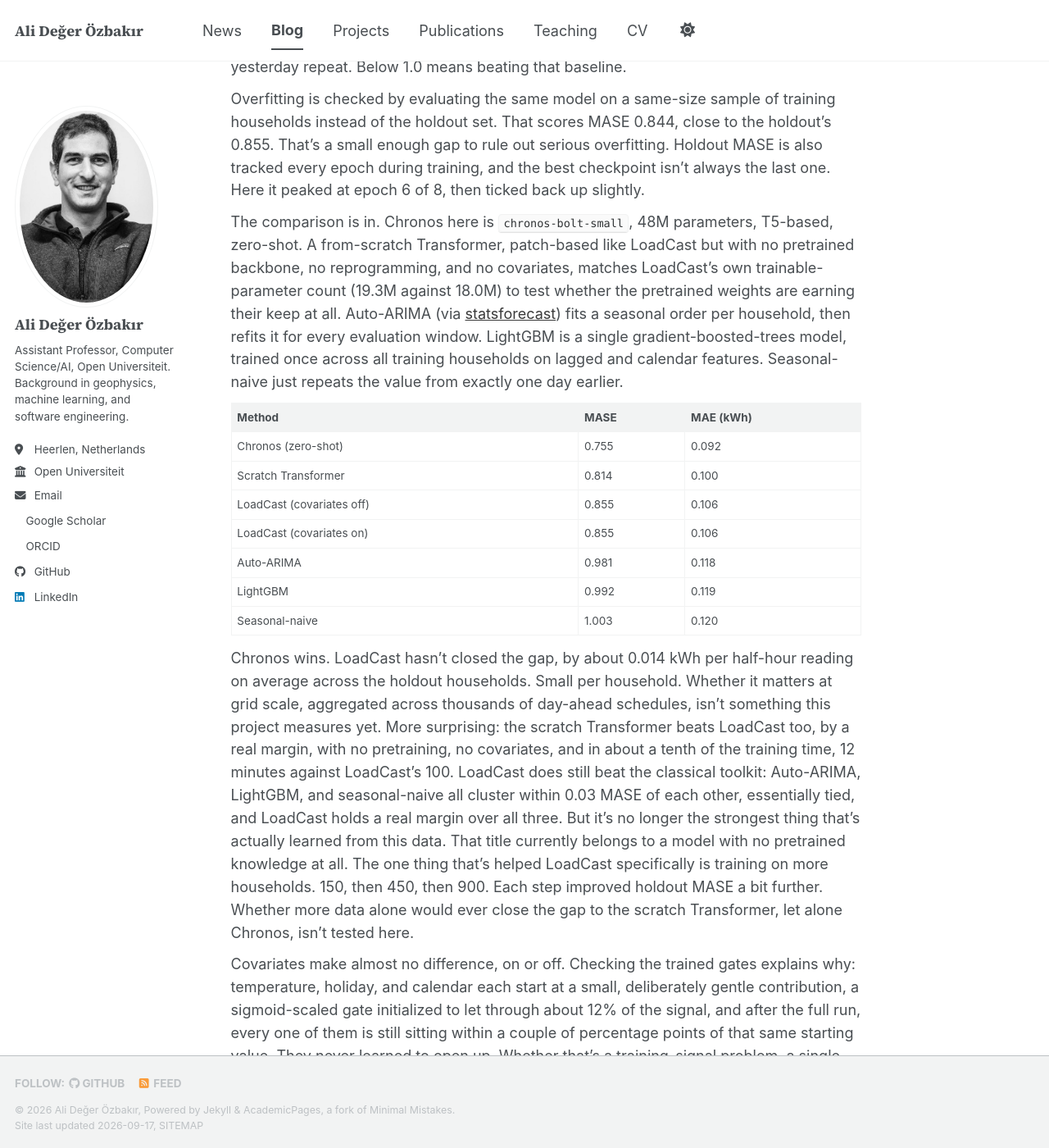
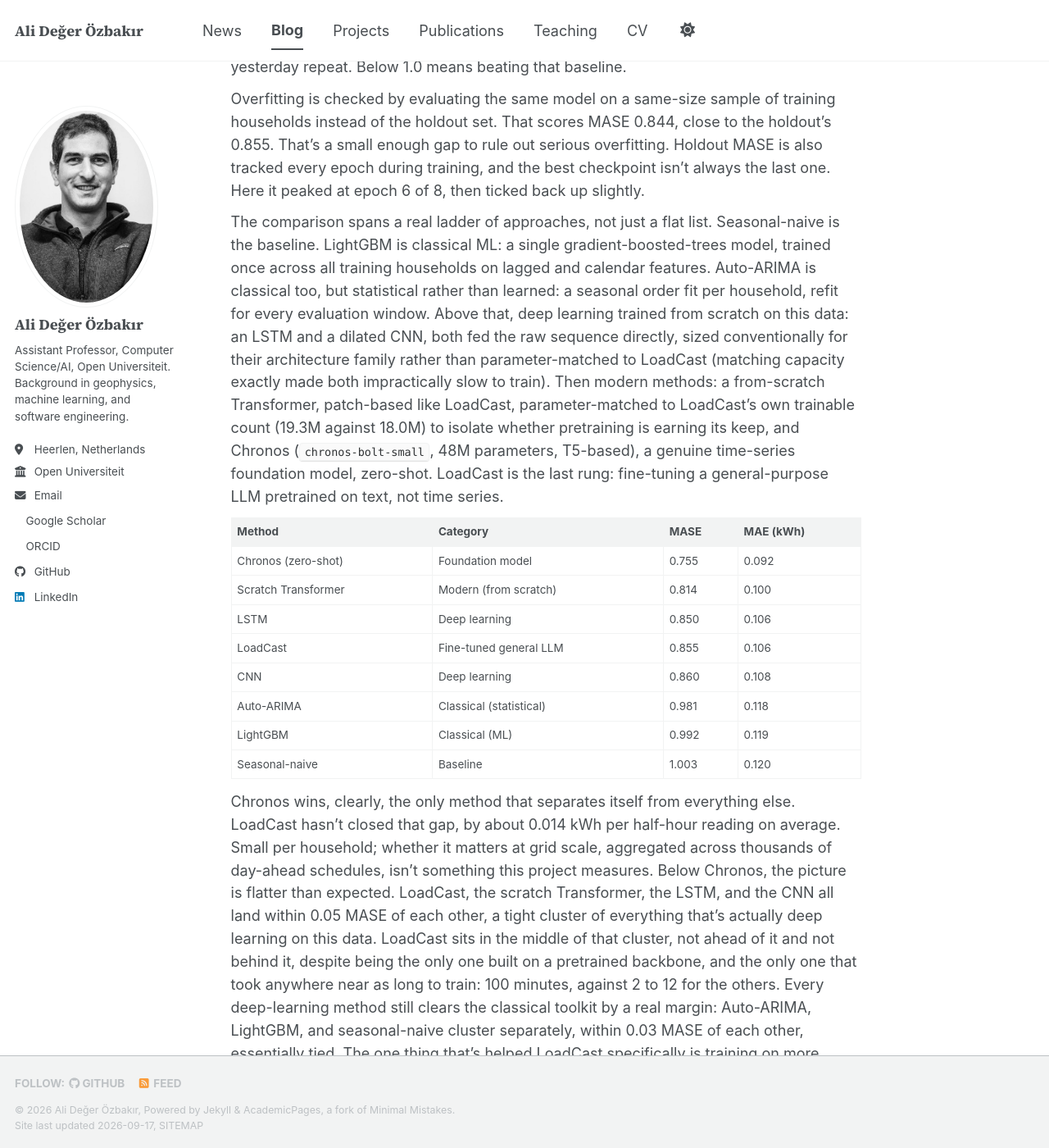
Before and after one commit to aozbakir/aozbakir.github.io, a Jekyll site: the page built from _posts/2026-09-16-reprogramming-llm-electricity-forecasting.md, in a window 1280 px wide and 1400 px high, scrolled down 2568 px. Shown: the whole window at 82% size. Built offline with Jekyll 4.4.1, drawn with Linux system fonts in a browser that asks for light colours; a style sheet for code colours, icons or effects is not loaded; some of the changed text lies outside the part shown.

Commit message:
Restructure results around the full method taxonomy
Built and ran LSTM and CNN baselines to complete the ladder: baseline
(seasonal-naive) -> classical statistical (Auto-ARIMA) -> classical ML
(LightGBM) -> deep learning from scratch (LSTM, CNN) -> modern methods
(scratch Transformer, Chronos) -> fine-tuned general-purpose LLM
(LoadCast).

Both new baselines needed real debugging before they'd run at full
scale: an 18M-parameter LSTM was pathologically slow on both MPS and
CPU (336 sequential, non-parallelizable timesteps don't scale like a
Transformer's), and a parameter-matched 580-channel CNN stalled badly
at full scale for reasons that didn't reproduce at smoke scale. Both
now use conventionally-sized architectures instead, disclosed as such
rather than forced to an exact parameter match.

Result: LoadCast (0.855 MASE) sits inside a tight cluster with the
scratch Transformer (0.814), LSTM (0.850), and CNN (0.860) -- not
ahead of it, not behind it -- while Chronos (0.755) is the only method
that separates from the pack. Rewrote the results section and closing
around this fuller, more accurate picture: the real dividing line in
the whole comparison is genuine time-series pretraining (Chronos),
not reprogramming a text-pretrained LLM.

Co-Authored-By: Claude Sonnet 5 <noreply@anthropic.com>

```diff
--- a/_posts/2026-09-16-reprogramming-llm-electricity-forecasting.md
+++ b/_posts/2026-09-16-reprogramming-llm-electricity-forecasting.md
@@ -56,19 +56,20 @@ MASE, mean absolute scaled error, scores a forecast against a naive same-time-ye
 
 Overfitting is checked by evaluating the same model on a same-size sample of training households instead of the holdout set. That scores MASE 0.844, close to the holdout's 0.855. That's a small enough gap to rule out serious overfitting. Holdout MASE is also tracked every epoch during training, and the best checkpoint isn't always the last one. Here it peaked at epoch 6 of 8, then ticked back up slightly.
 
-The comparison is in. Chronos here is `chronos-bolt-small`, 48M parameters, T5-based, zero-shot. A from-scratch Transformer, patch-based like LoadCast but with no pretrained backbone, no reprogramming, and no covariates, matches LoadCast's own trainable-parameter count (19.3M against 18.0M) to test whether the pretrained weights are earning their keep at all. Auto-ARIMA (via [statsforecast](https://github.com/Nixtla/statsforecast)) fits a seasonal order per household, then refits it for every evaluation window. LightGBM is a single gradient-boosted-trees model, trained once across all training households on lagged and calendar features. Seasonal-naive just repeats the value from exactly one day earlier.
+The comparison spans a real ladder of approaches, not just a flat list. Seasonal-naive is the baseline. LightGBM is classical ML: a single gradient-boosted-trees model, trained once across all training households on lagged and calendar features. Auto-ARIMA is classical too, but statistical rather than learned: a seasonal order fit per household, refit for every evaluation window. Above that, deep learning trained from scratch on this data: an LSTM and a dilated CNN, both fed the raw sequence directly, sized conventionally for their architecture family rather than parameter-matched to LoadCast (matching capacity exactly made both impractically slow to train). Then modern methods: a from-scratch Transformer, patch-based like LoadCast, parameter-matched to LoadCast's own trainable count (19.3M against 18.0M) to isolate whether pretraining is earning its keep, and Chronos (`chronos-bolt-small`, 48M parameters, T5-based), a genuine time-series foundation model, zero-shot. LoadCast is the last rung: fine-tuning a general-purpose LLM pretrained on text, not time series.
 
-| Method | MASE | MAE (kWh) |
-|---|---|---|
-| Chronos (zero-shot) | 0.755 | 0.092 |
-| Scratch Transformer | 0.814 | 0.100 |
-| LoadCast (covariates off) | 0.855 | 0.106 |
-| LoadCast (covariates on) | 0.855 | 0.106 |
-| Auto-ARIMA | 0.981 | 0.118 |
-| LightGBM | 0.992 | 0.119 |
-| Seasonal-naive | 1.003 | 0.120 |
+| Method | Category | MASE | MAE (kWh) |
+|---|---|---|---|
+| Chronos (zero-shot) | Foundation model | 0.755 | 0.092 |
+| Scratch Transformer | Modern (from scratch) | 0.814 | 0.100 |
+| LSTM | Deep learning | 0.850 | 0.106 |
+| LoadCast | Fine-tuned general LLM | 0.855 | 0.106 |
+| CNN | Deep learning | 0.860 | 0.108 |
+| Auto-ARIMA | Classical (statistical) | 0.981 | 0.118 |
+| LightGBM | Classical (ML) | 0.992 | 0.119 |
+| Seasonal-naive | Baseline | 1.003 | 0.120 |
 
-Chronos wins. LoadCast hasn't closed the gap, by about 0.014 kWh per half-hour reading on average across the holdout households. Small per household. Whether it matters at grid scale, aggregated across thousands of day-ahead schedules, isn't something this project measures yet. More surprising: the scratch Transformer beats LoadCast too, by a real margin, with no pretraining, no covariates, and in about a tenth of the training time, 12 minutes against LoadCast's 100. LoadCast does still beat the classical toolkit: Auto-ARIMA, LightGBM, and seasonal-naive all cluster within 0.03 MASE of each other, essentially tied, and LoadCast holds a real margin over all three. But it's no longer the strongest thing that's actually learned from this data. That title currently belongs to a model with no pretrained knowledge at all. The one thing that's helped LoadCast specifically is training on more households. 150, then 450, then 900. Each step improved holdout MASE a bit further. Whether more data alone would ever close the gap to the scratch Transformer, let alone Chronos, isn't tested here.
+Chronos wins, clearly, the only method that separates itself from everything else. LoadCast hasn't closed that gap, by about 0.014 kWh per half-hour reading on average. Small per household; whether it matters at grid scale, aggregated across thousands of day-ahead schedules, isn't something this project measures. Below Chronos, the picture is flatter than expected. LoadCast, the scratch Transformer, the LSTM, and the CNN all land within 0.05 MASE of each other, a tight cluster of everything that's actually deep learning on this data. LoadCast sits in the middle of that cluster, not ahead of it and not behind it, despite being the only one built on a pretrained backbone, and the only one that took anywhere near as long to train: 100 minutes, against 2 to 12 for the others. Every deep-learning method still clears the classical toolkit by a real margin: Auto-ARIMA, LightGBM, and seasonal-naive cluster separately, within 0.03 MASE of each other, essentially tied. The one thing that's helped LoadCast specifically is training on more households. 150, then 450, then 900. Each step improved holdout MASE a bit further. Whether more data alone would ever separate it from the rest of the deep-learning cluster, or close the gap to Chronos, isn't tested here.
 
 Covariates make almost no difference, on or off. Checking the trained gates explains why: temperature, holiday, and calendar each start at a small, deliberately gentle contribution, a sigmoid-scaled gate initialized to let through about 12% of the signal, and after the full run, every one of them is still sitting within a couple of percentage points of that same starting value. They never learned to open up. Whether that's a training-signal problem, a single scalar gate is a narrow channel for gradient to push through, or these covariates genuinely don't carry much the model can't already infer from recent history, is an open question this doesn't answer yet.
 
@@ -80,4 +81,4 @@ LoadCast and Chronos track closely on most of these. Both smooth over the sharpe
 
 I tested the language-capability argument directly, in a small way. LoadCast itself can't answer anything in words: reprogramming never loads a text-generation head, so the forecast can't be phrased in language by that model at all. Pairing it with a separate, ordinarily instruction-tuned sibling model does work, technically. But the language side is currently weak. Left to reason freely over the numbers, even a well-prompted small instruct model hallucinated readily. A working version needed its role narrowed to paraphrasing a fact computed in advance, checked afterward for invented numbers. An initial exercise, not a verdict on the idea.
 
-So the general-purpose LLM doesn't win yet, and the accuracy case for it just got harder to make. A from-scratch model with no pretrained knowledge, the same parameter budget, a fraction of the training time, does better. Whatever EuroLLM's pretrained weights contribute here, it isn't beating a model built to do nothing but this one task. There are two open questions now, not one: whether reprogramming ever earns back the accuracy a simpler model gets for free, and whether the language capability, tested above and still rough, is real or just a promise the architecture makes but hasn't kept.
+So the general-purpose LLM doesn't win yet, and the accuracy case for it just got harder to make. LoadCast doesn't stand out from a cluster of from-scratch deep-learning alternatives, an LSTM, a CNN, a plain Transformer, that took a fraction of the training time and, in two of three cases, a fraction of the parameters too. Whatever EuroLLM's pretrained weights contribute here, it isn't separating LoadCast from models built to do nothing but this one task. There are two open questions now, not one: whether reprogramming ever earns back the accuracy a simpler model gets for free, and whether the language capability, tested above and still rough, is real or just a promise the architecture makes but hasn't kept.
```
